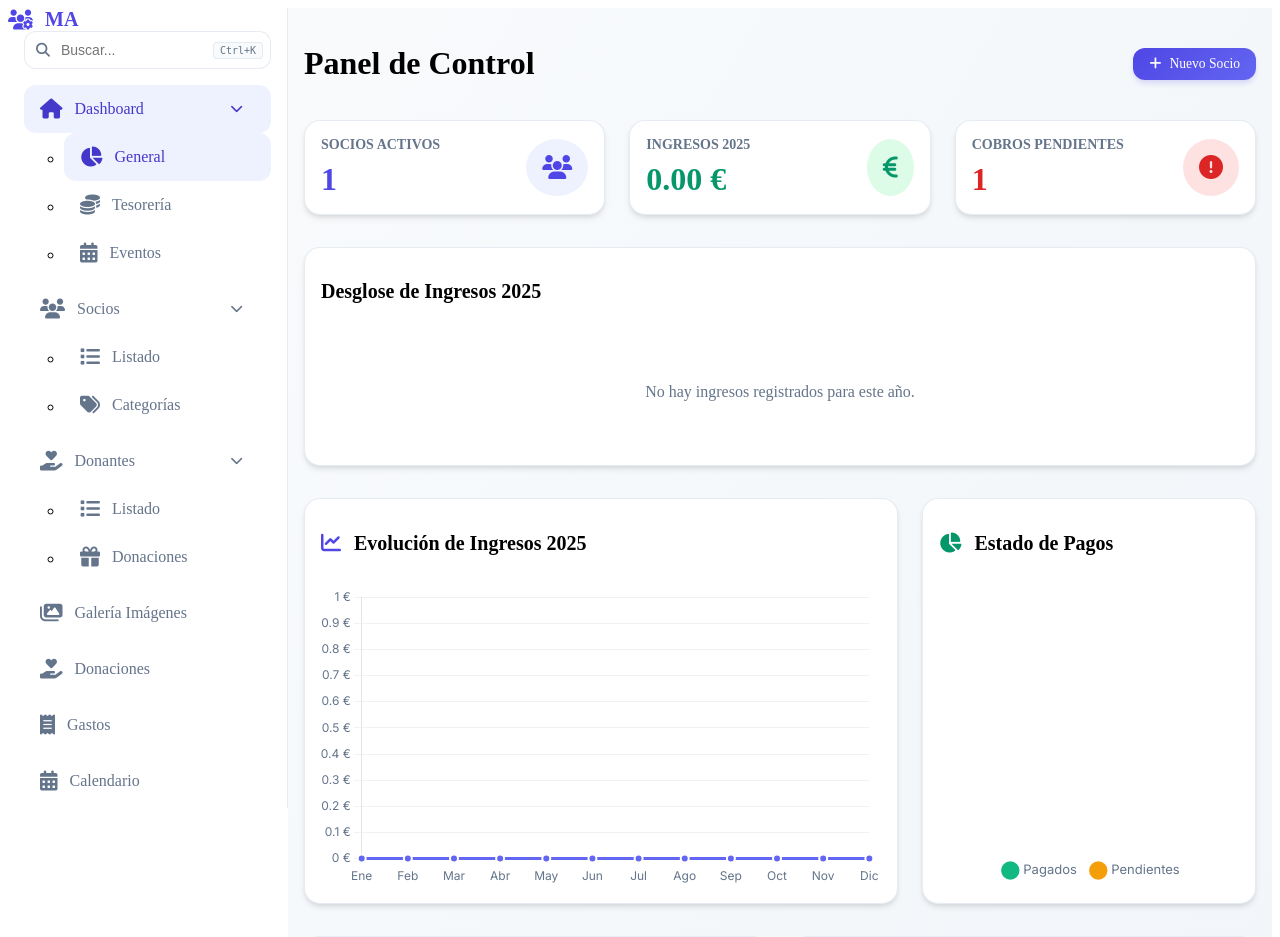
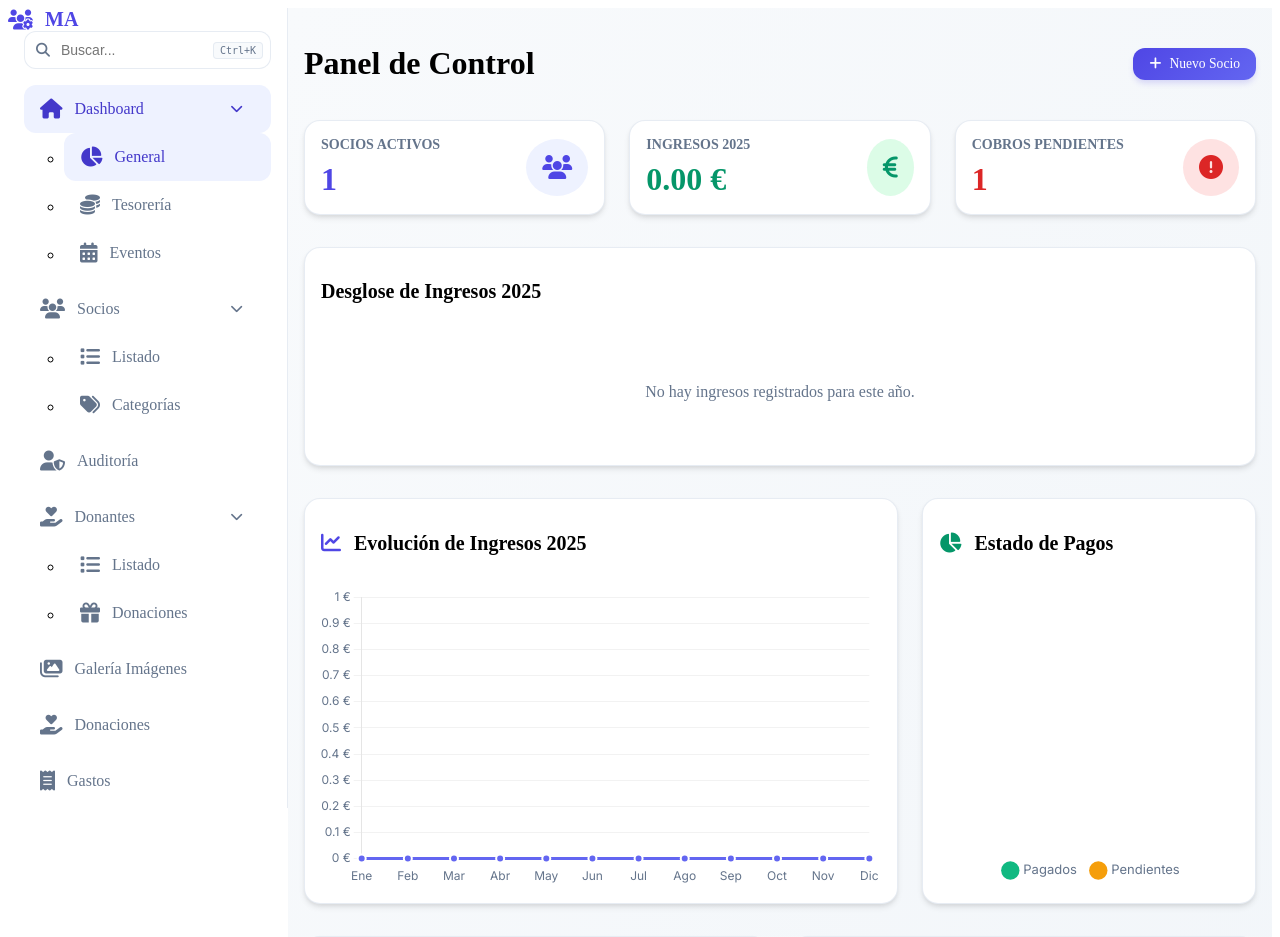
Before and after one commit to matatunos/GestionSocios, a PHP site: page / in a window 1280 px wide. Shown: the top 937 px of the page. Run offline with PHP 8.4, Linux system fonts and the light colour scheme; the visitor is signed in with stand-in values (Sample User, id 1); data comes from the database, SQL or seed files in the repository; data that the repository does not hold is empty.

Commit message:
Menú principal: entrada Auditoría para acceso directo al registro de actividad

```diff
--- a/src/Views/layout.php
+++ b/src/Views/layout.php
@@ -143,6 +143,13 @@
                         </li>
                     </ul>
                 </li>
+                    <!-- Menú de Auditoría -->
+                    <li>
+                        <a href="index.php?page=audit_log" class="nav-link <?php echo ($page === 'audit_log') ? 'active' : ''; ?>">
+                            <i class="fas fa-user-shield"></i>
+                            <span>Auditoría</span>
+                        </a>
+                    </li>
                 <!-- Menú de Donantes -->
                 <li class="nav-group">
                     <a href="#" class="nav-link <?php echo ($page === 'donors' || $page === 'donations') ? 'active' : ''; ?>">
```
